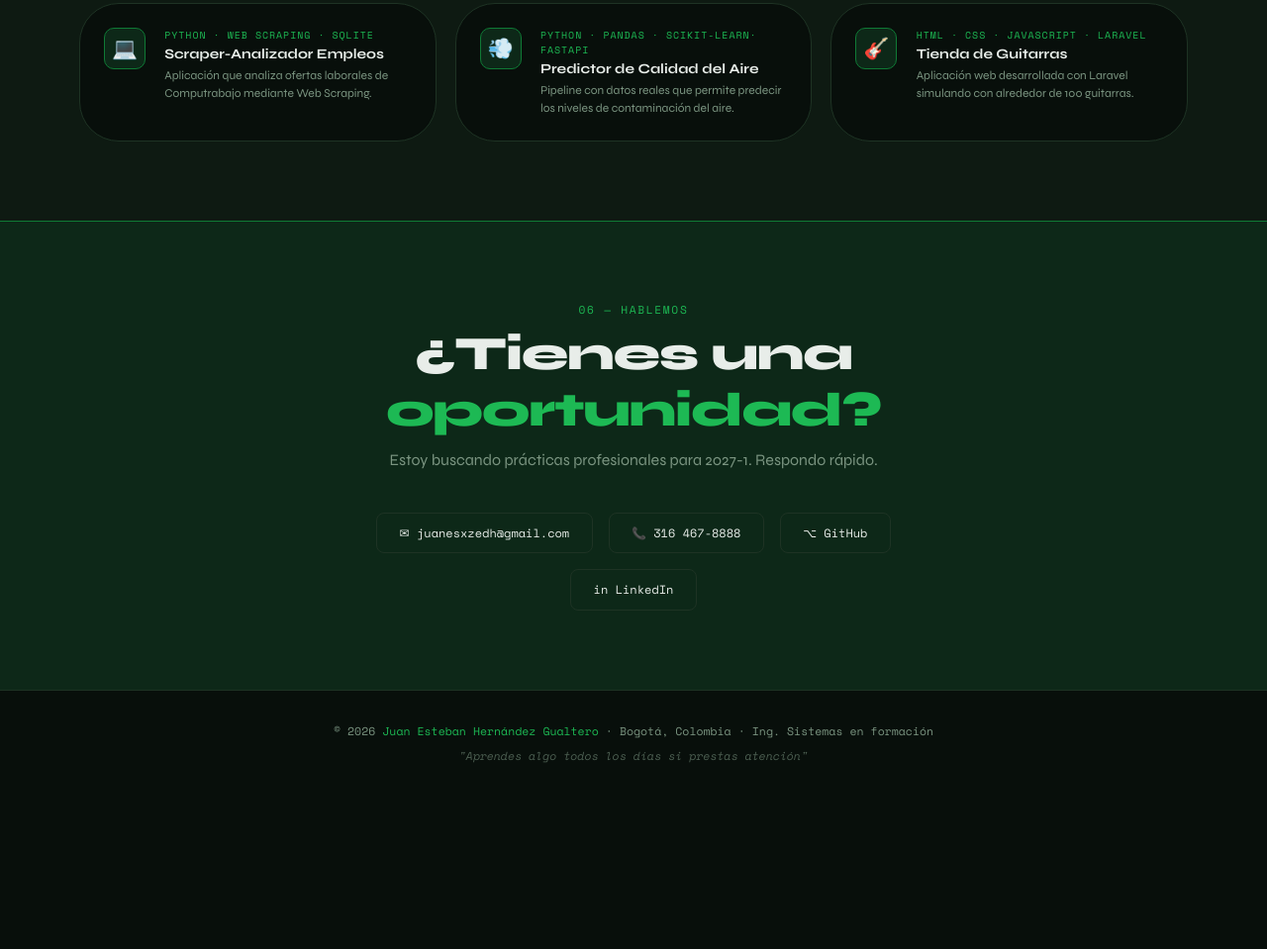
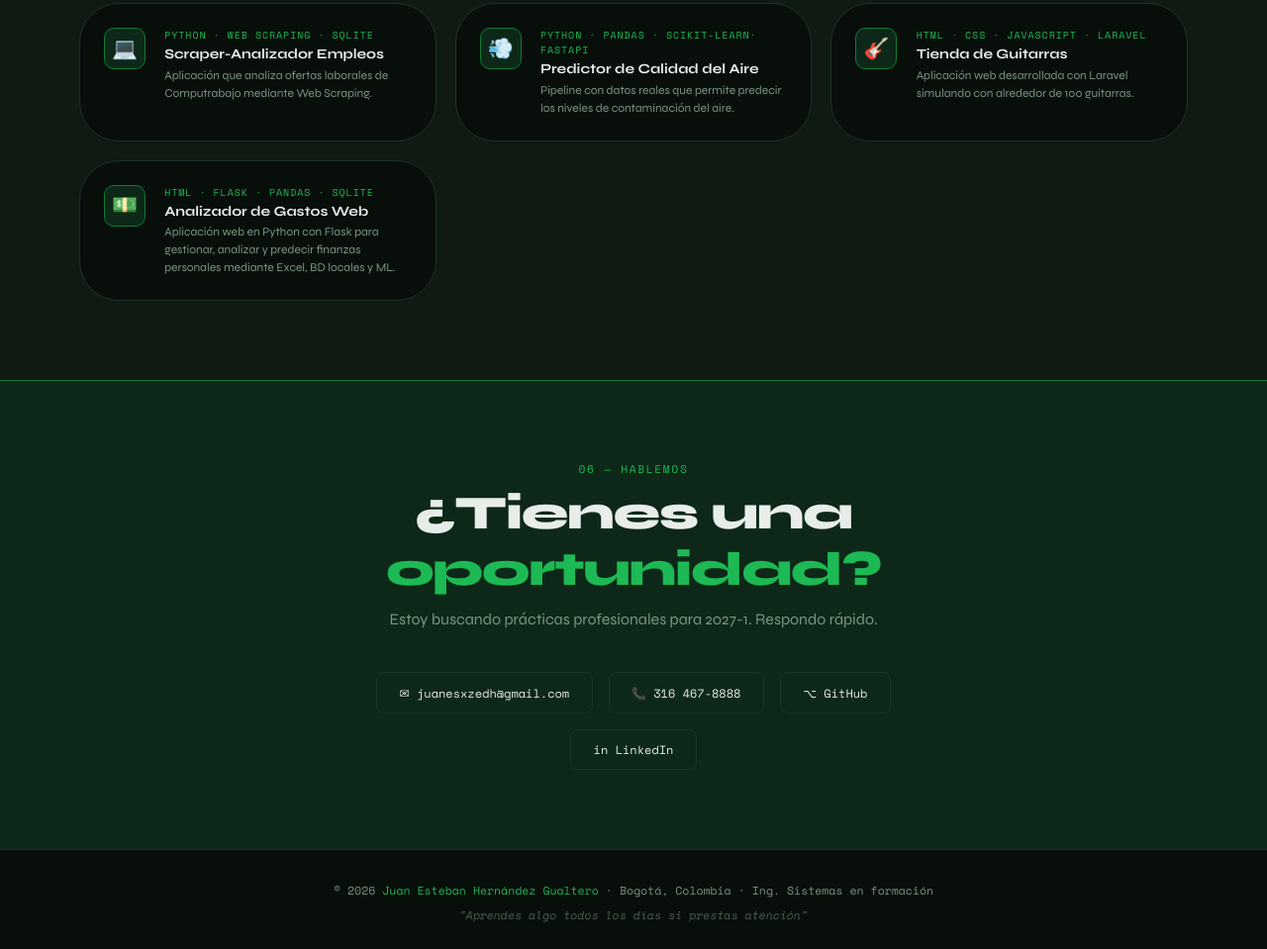
Before and after one commit to juanexzedh/Portfolio, a plain HTML site: page index.html in a window 1280 px wide. Shown: the part 3387-4346 px from the top of the page at 99% size. Before the commit the page ends 4191 px from the top, so only its background shows below. Drawn offline with nearby package versions, Linux system fonts and the light colour scheme.

Commit message:
Se añade un nuevo proyecto

```diff
--- a/index.html
+++ b/index.html
@@ -293,6 +293,15 @@
         </div>
       </a>
 
+      <a class="proycts-card" href="https://github.com/juanexzedh/analizador-gastos-web" target="_blank">
+        <div class="proycts-icon">💵</div>
+        <div class="proycts-body">
+          <div class="proycts-org">HTML · Flask · Pandas · sQLite</div>
+          <div class="proycts-name">Analizador de Gastos Web</div>
+          <div class="proycts-desc">Aplicación web en Python con Flask para gestionar, analizar y predecir finanzas personales mediante Excel, BD locales y ML.</div>
+        </div>
+      </a>
+
     </div>
   </section>
 
```
